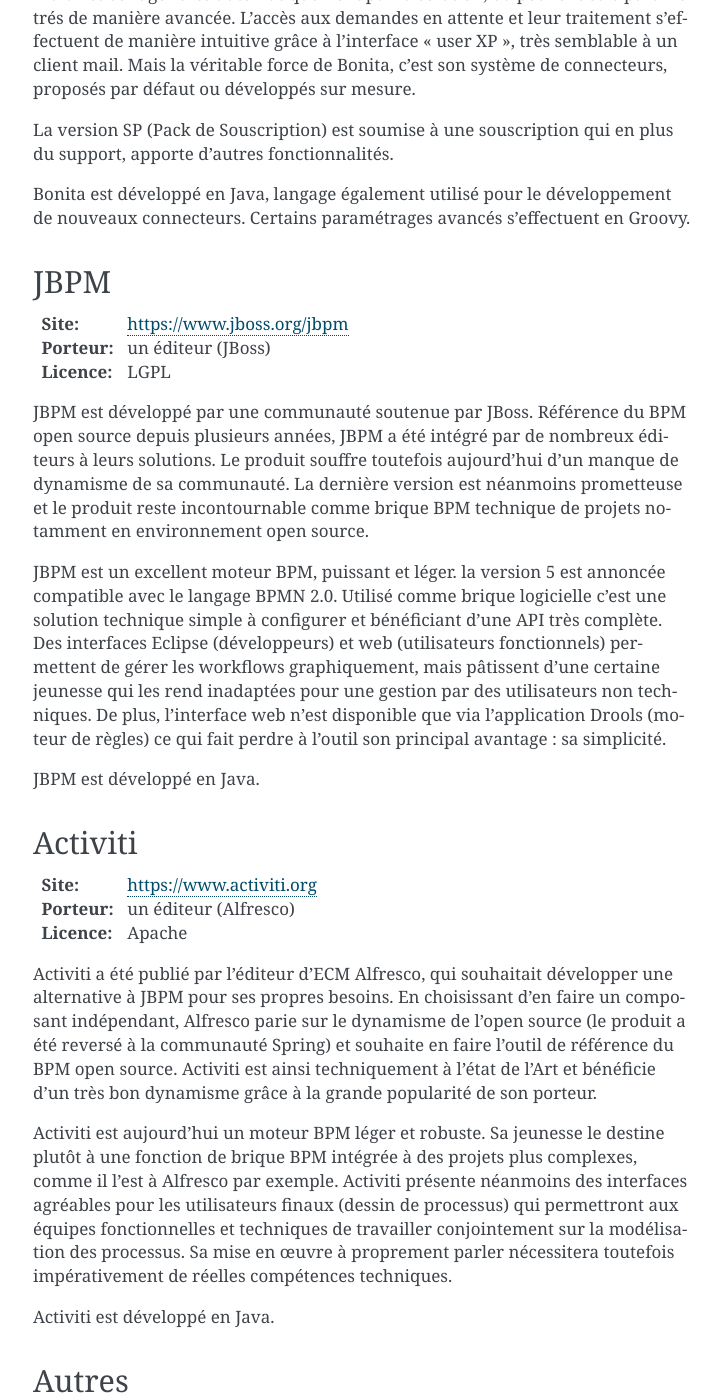
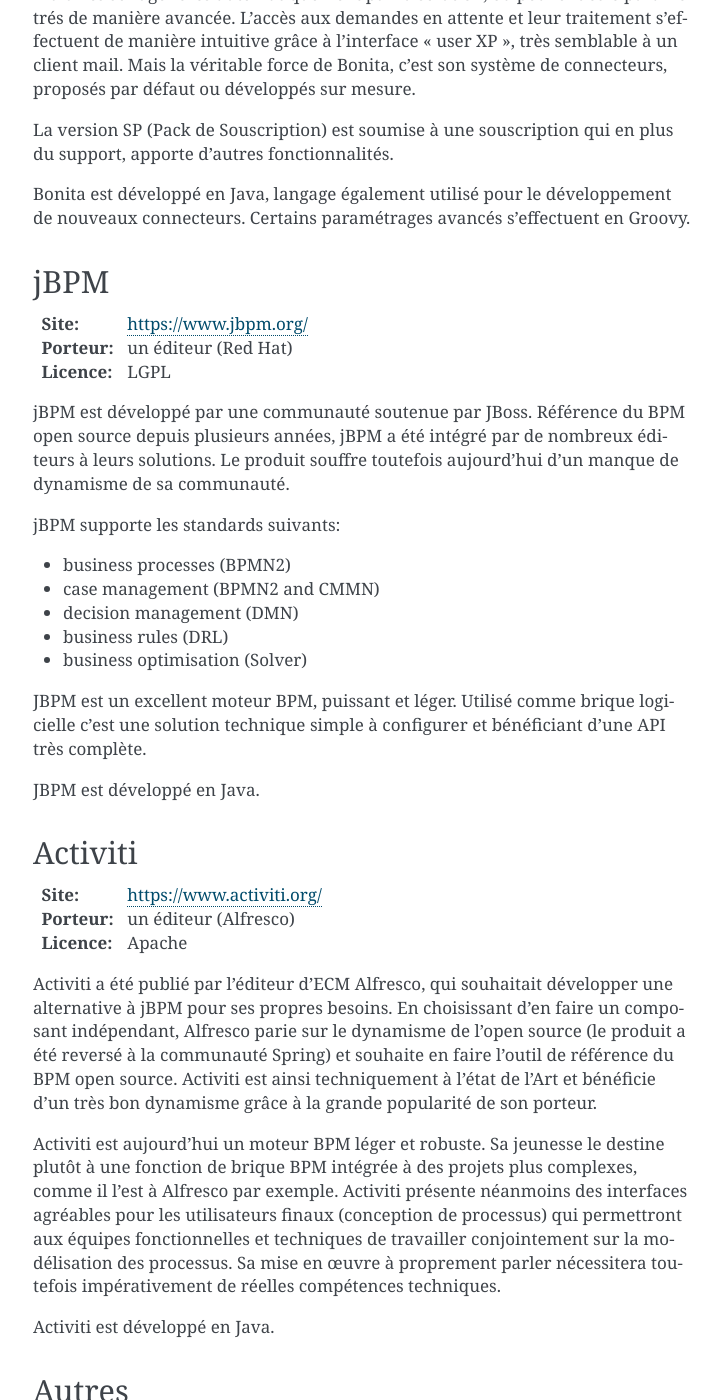
Before and after one commit to sfermigier/guide-oss, a Sphinx documentation site: the page built from source/developpement-middleware/bpm-workflow.rst, in a window 1280 px wide and 1400 px high, scrolled down 652 px. Shown: the whole window, without its empty margins (387-1108 px from the left). Built offline with Sphinx 7.4.7, drawn with Linux system fonts in a browser that asks for light colours; comment, search, counter and statistics services are not loaded.

Commit message:
Update (bpm).

```diff
--- a/source/developpement-middleware/bpm-workflow.rst
+++ b/source/developpement-middleware/bpm-workflow.rst
@@ -24,16 +24,24 @@
 Bonita est développé en Java, langage également utilisé pour le développement de nouveaux connecteurs. Certains paramétrages avancés s'effectuent en Groovy.
 
 
-JBPM
+jBPM
 ----
 
-:Site: https://www.jboss.org/jbpm
-:Porteur: un éditeur (JBoss)
+:Site: https://www.jbpm.org/
+:Porteur: un éditeur (Red Hat)
 :Licence: LGPL
 
-JBPM est développé par une communauté soutenue par JBoss. Référence du BPM open source depuis plusieurs années, JBPM a été intégré par de nombreux éditeurs à leurs solutions. Le produit souffre toutefois aujourd'hui d'un manque de dynamisme de sa communauté. La dernière version est néanmoins prometteuse et le produit reste incontournable comme brique BPM technique de projets notamment en environnement open source.
+jBPM est développé par une communauté soutenue par JBoss. Référence du BPM open source depuis plusieurs années, jBPM a été intégré par de nombreux éditeurs à leurs solutions. Le produit souffre toutefois aujourd'hui d'un manque de dynamisme de sa communauté.
 
-JBPM est un excellent moteur BPM, puissant et léger. la version 5 est annoncée compatible avec le langage BPMN 2.0. Utilisé comme brique logicielle c'est une solution technique simple à configurer et bénéficiant d'une API très complète. Des interfaces Eclipse (développeurs) et web (utilisateurs fonctionnels) permettent de gérer les workflows graphiquement, mais pâtissent d'une certaine jeunesse qui les rend inadaptées pour une gestion par des utilisateurs non techniques. De plus, l'interface web n'est disponible que via l'application Drools (moteur de règles) ce qui fait perdre à l'outil son principal avantage : sa simplicité.
+jBPM supporte les standards suivants:
+
+- business processes (BPMN2)
+- case management (BPMN2 and CMMN)
+- decision management (DMN)
+- business rules (DRL)
+- business optimisation (Solver)
+
+JBPM est un excellent moteur BPM, puissant et léger. Utilisé comme brique logicielle c'est une solution technique simple à configurer et bénéficiant d'une API très complète.
 
 JBPM est développé en Java.
 
@@ -41,13 +49,13 @@
 Activiti
 --------
 
-:Site: https://www.activiti.org
+:Site: https://www.activiti.org/
 :Porteur: un éditeur (Alfresco)
 :Licence: Apache
 
-Activiti a été publié par l'éditeur d'ECM Alfresco, qui souhaitait développer une alternative à JBPM pour ses propres besoins. En choisissant d’en faire un composant indépendant, Alfresco parie sur le dynamisme de l'open source (le produit a été reversé à la communauté Spring) et souhaite en faire l'outil de référence du BPM open source. Activiti est ainsi techniquement à l'état de l'Art et bénéficie d'un très bon dynamisme grâce à la grande popularité de son porteur.
+Activiti a été publié par l'éditeur d'ECM Alfresco, qui souhaitait développer une alternative à jBPM pour ses propres besoins. En choisissant d’en faire un composant indépendant, Alfresco parie sur le dynamisme de l'open source (le produit a été reversé à la communauté Spring) et souhaite en faire l'outil de référence du BPM open source. Activiti est ainsi techniquement à l'état de l'Art et bénéficie d'un très bon dynamisme grâce à la grande popularité de son porteur.
 
-Activiti est aujourd'hui un moteur BPM léger et robuste. Sa jeunesse le destine plutôt à une fonction de brique BPM intégrée à des projets plus complexes, comme il l’est à Alfresco par exemple. Activiti présente néanmoins des interfaces agréables pour les utilisateurs finaux (dessin de processus) qui permettront aux équipes fonctionnelles et techniques de travailler conjointement sur la modélisation des processus. Sa mise en œuvre à proprement parler nécessitera toutefois impérativement de réelles compétences techniques.
+Activiti est aujourd'hui un moteur BPM léger et robuste. Sa jeunesse le destine plutôt à une fonction de brique BPM intégrée à des projets plus complexes, comme il l’est à Alfresco par exemple. Activiti présente néanmoins des interfaces agréables pour les utilisateurs finaux (conception de processus) qui permettront aux équipes fonctionnelles et techniques de travailler conjointement sur la modélisation des processus. Sa mise en œuvre à proprement parler nécessitera toutefois impérativement de réelles compétences techniques.
 
 Activiti est développé en Java.
 
```
